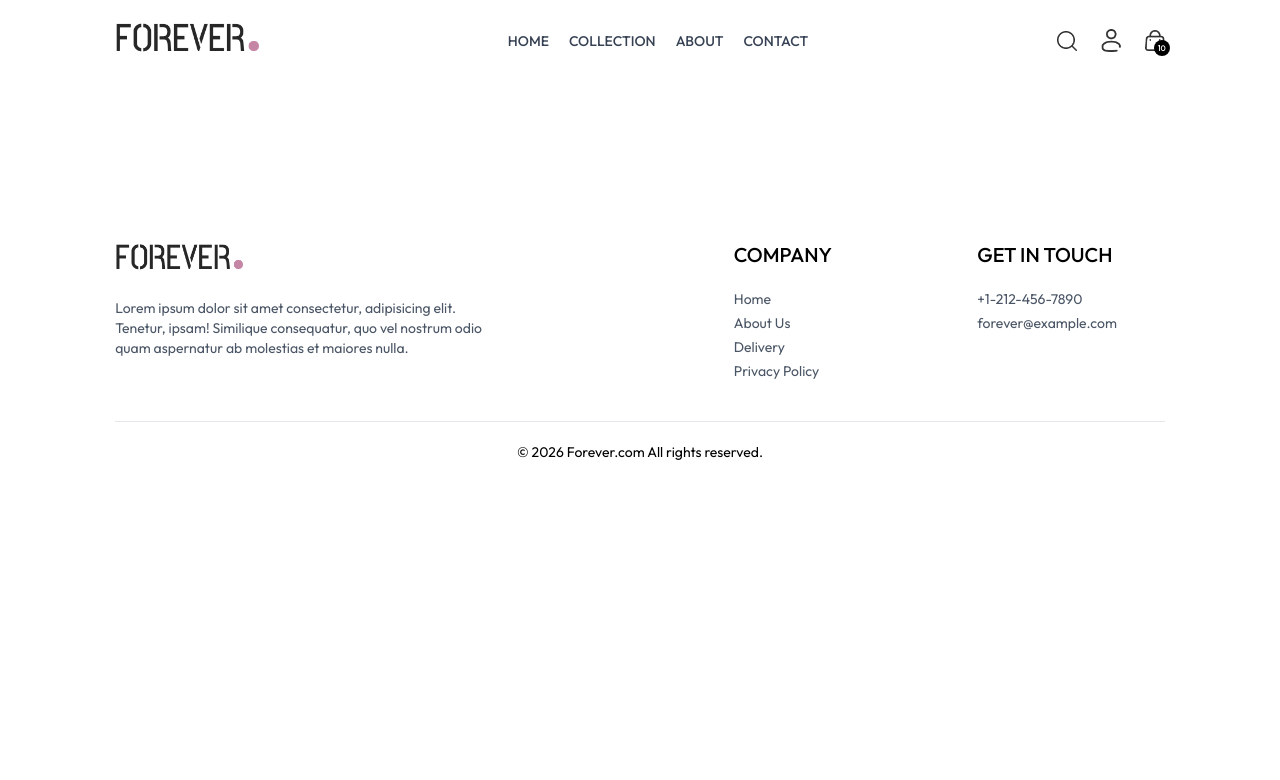
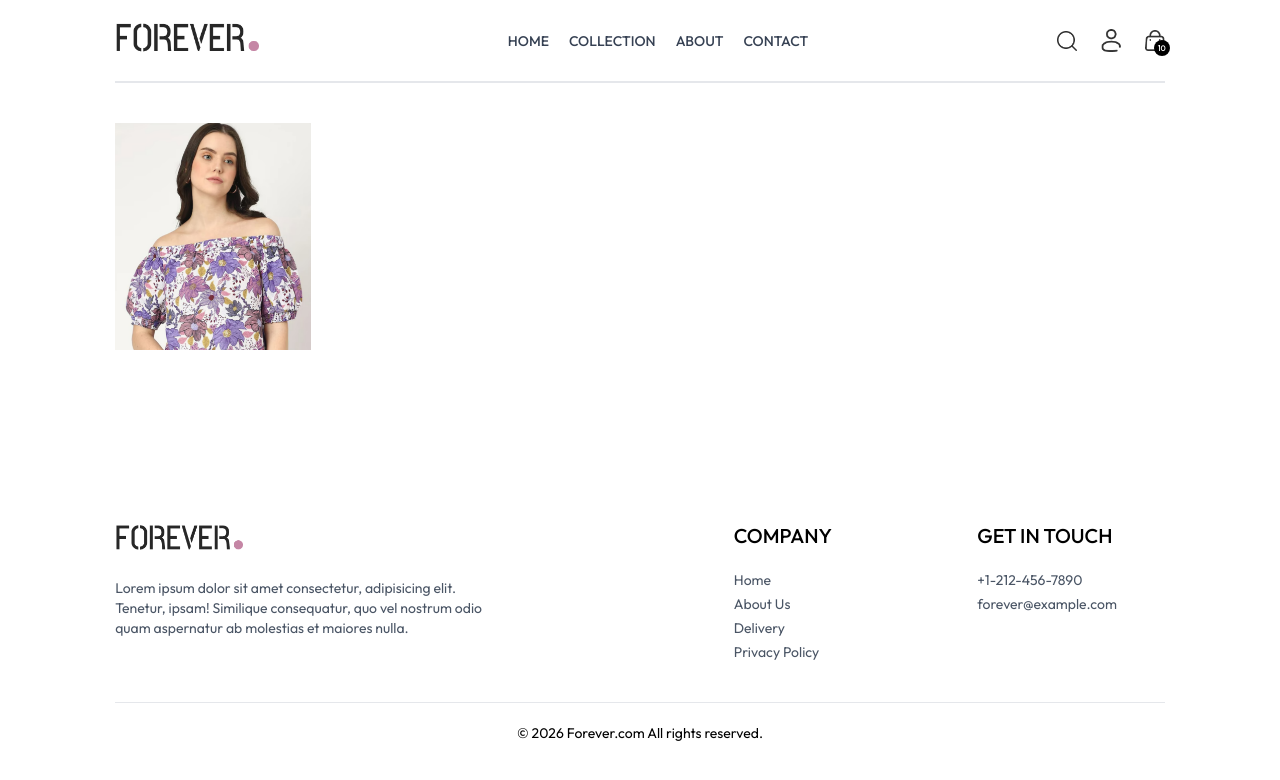
Before and after one commit to Sardar-Sadiq/E-commerce, a React (Vite) app in the folder frontend/: page /product/aaaaa in a window 1280 px wide. Shown: the top 780 px of the page. Built offline with nearby package versions, Linux system fonts and the light colour scheme.

Commit message:
working on product page

```diff
--- a/frontend/src/pages/Product.jsx
+++ b/frontend/src/pages/Product.jsx
@@ -1,11 +1,50 @@
-import React from 'react'
+import React, { useContext, useState, useEffect } from 'react'
+import { useParams } from 'react-router-dom';
+import { ShopContext } from '../context/ShopContext.jsx'
 
 const Product = () => {
-  return (
-    <div>
+
+  const {productId} = useParams();
+  const {products} = useContext(ShopContext);
+  const [productData, setProductData] = useState(false);
+  const [image, setImage] = useState('');
+
+
+
+  const fetchProductData = async() => {
+
+    products.map((item)=> {
+      if(item._id === productId) {
+         setProductData(item);
+         setImage(item.image[0])
+         return null;
+      }
+    })
+
+  }
+
+  useEffect(()=> {
+    fetchProductData();
+  },[productId, products])
+
+  return productData ?  (
+    <div className='pt-10 transition-opacity duration-500 ease-in border-t-2 border-gray-200 opacity-100'>
+      {/* Product Data */}
+      <div className='flex flex-col gap-12 sm:gap-12 sm:flex-row'>
+        {/*  Product Images */}
+        <div className='flex flex-col-reverse flex-1 gap-3 sm:flex-row'>
+          <div className='flex justify-between overflow-x-auto sm:flex-col sm:overflow-y-scroll sm:justify-normal sm:w-[18.7%] w-full'>
+            {
+              productData.image.map((item,index)=> (
+                <img src={item} key={index} className='w-[24%] sm:w-full sm:mb-3 shrink-0 cursor-pointer'  alt="product_image" />
+              ))
+            }
+          </div>
+        </div>
+      </div>
 
     </div>
-  )
+  ) : <div className='opacity-0' />
 }
 
 export default Product
```
Also changed, not shown: frontend/src/assets/frontend_assets/hero_img.png, 1 other file (tests, documents, lock files or other folders).
